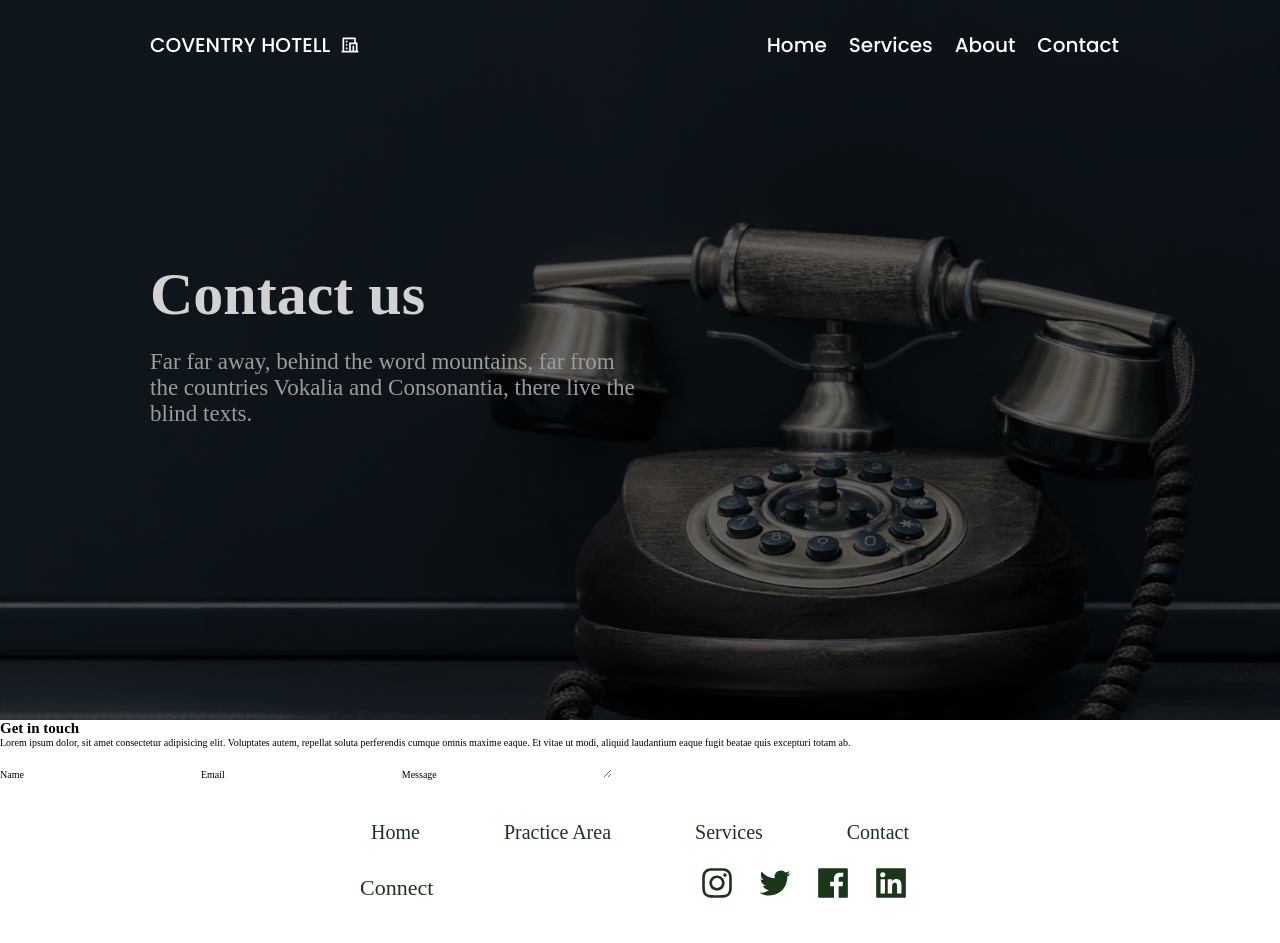
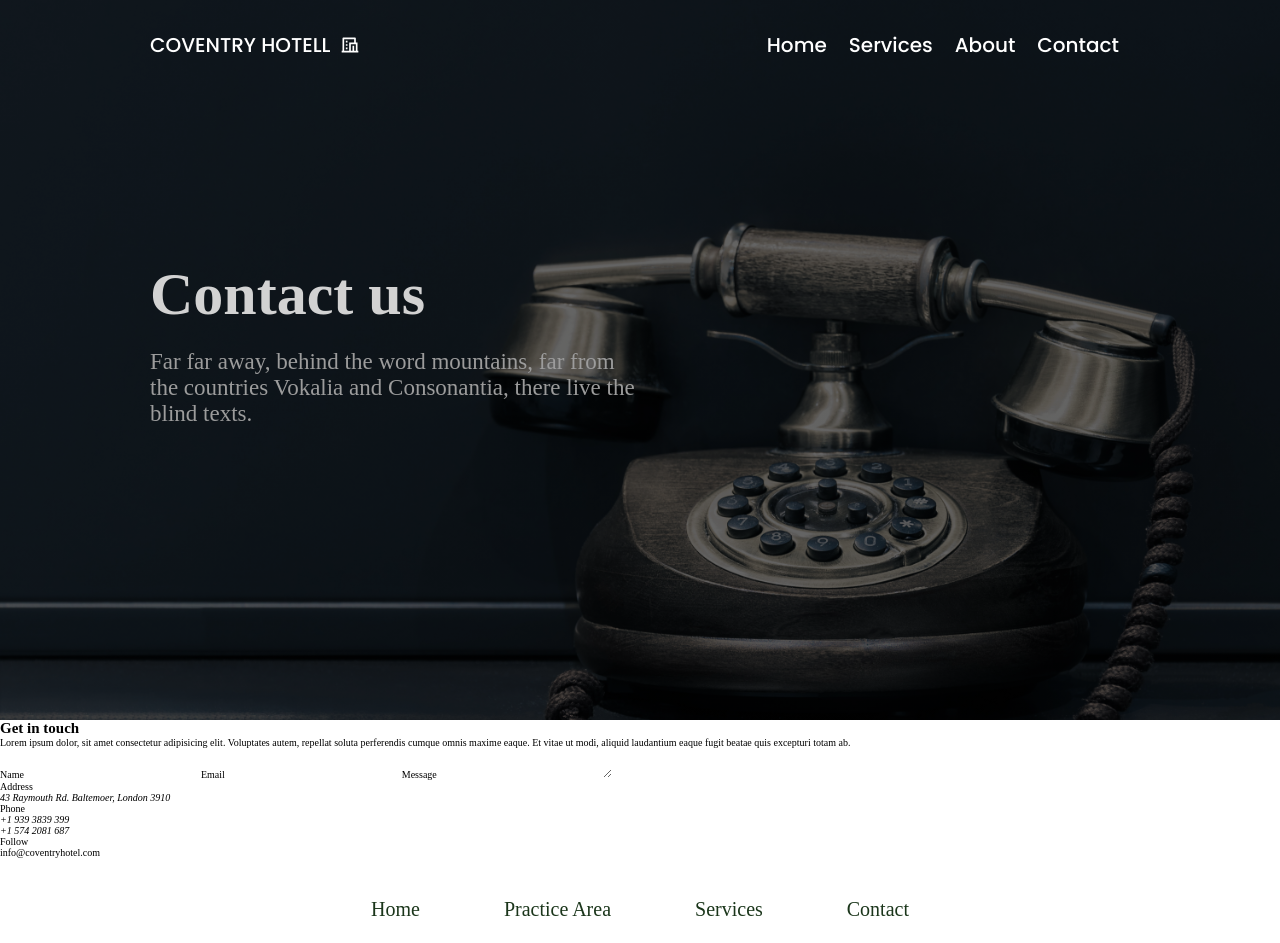
Before and after one commit to Davetech101/coventry-hotel, a Next.js app: page /contact in a window 1280 px wide. Shown: the top 943 px of the page. Built offline with nearby package versions, Linux system fonts and the light colour scheme.

Commit message:
get in touch

```diff
--- a/components/GetInTouch.tsx
+++ b/components/GetInTouch.tsx
@@ -4,8 +4,12 @@ import SGetInTouch from "../styles/styled-components/SGetInTouch";
 const GetInTouch = () => {
   return (
     <SGetInTouch>
-        <h2>Get in touch</h2>
-        <p>Lorem ipsum dolor, sit amet consectetur adipisicing elit. Voluptates autem, repellat soluta perferendis cumque omnis maxime eaque. Et vitae ut modi, aliquid laudantium eaque fugit beatae quis excepturi totam ab.</p>
+      <h2>Get in touch</h2>
+      <p>
+        Lorem ipsum dolor, sit amet consectetur adipisicing elit. Voluptates
+        autem, repellat soluta perferendis cumque omnis maxime eaque. Et vitae
+        ut modi, aliquid laudantium eaque fugit beatae quis excepturi totam ab.
+      </p>
       <form>
         <label htmlFor="name">Name</label>
         <input type="text" id="name" />
@@ -14,6 +18,23 @@ const GetInTouch = () => {
         <label htmlFor="message">Message</label>
         <textarea name="message" id="message"></textarea>
       </form>
+
+      <div className="contact">
+        <div className="address">
+          Address
+          <address>43 Raymouth Rd. Baltemoer, London 3910</address>
+        </div>
+
+        <div className="phone">
+          Phone
+          <address>+1 939 3839 399</address>
+          <address>+1 574 2081 687</address>
+        </div>
+
+        <div className="follow">Follow</div>
+
+        <div className="email">info@coventryhotel.com</div>
+      </div>
     </SGetInTouch>
   );
 };
```
